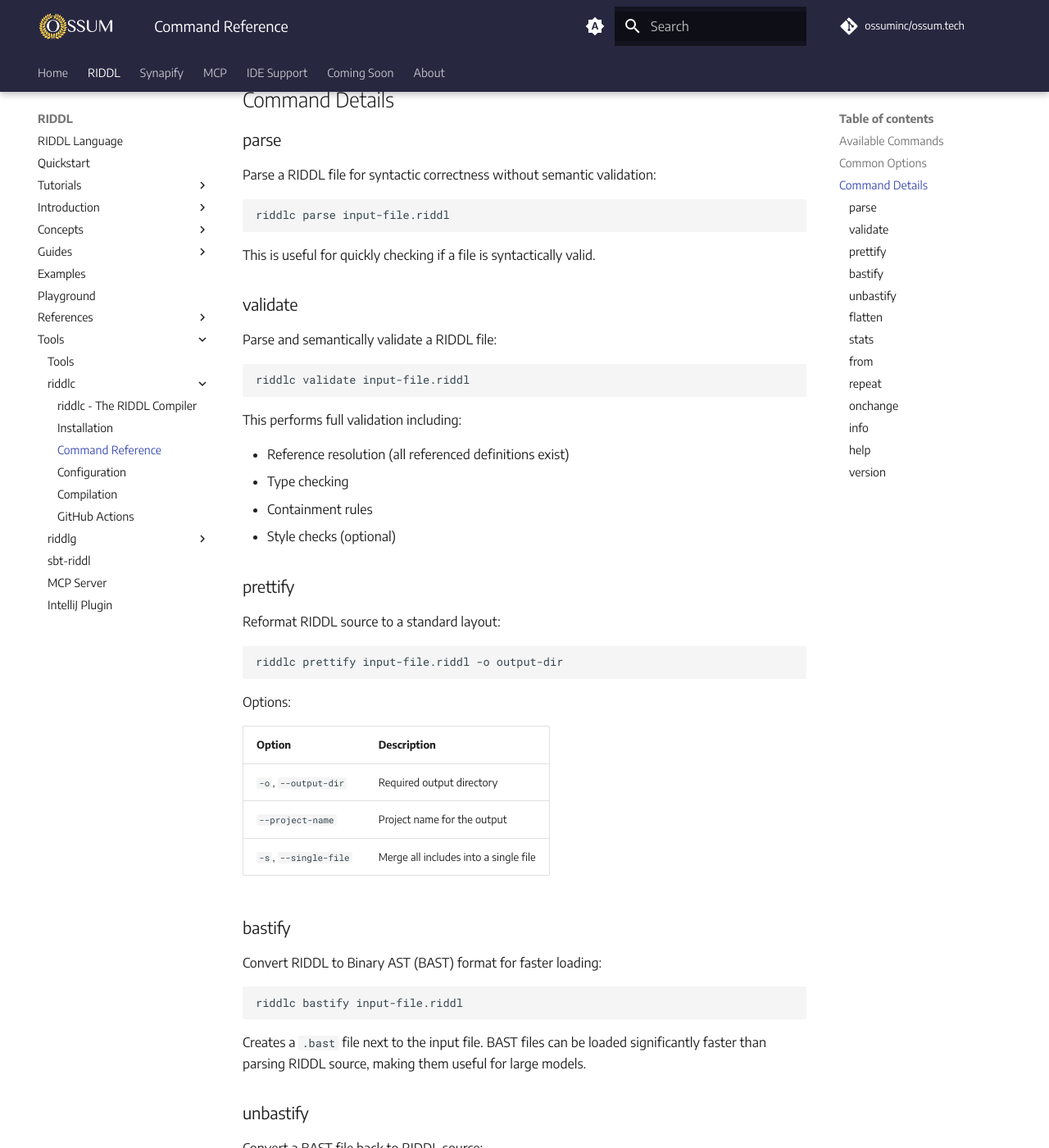
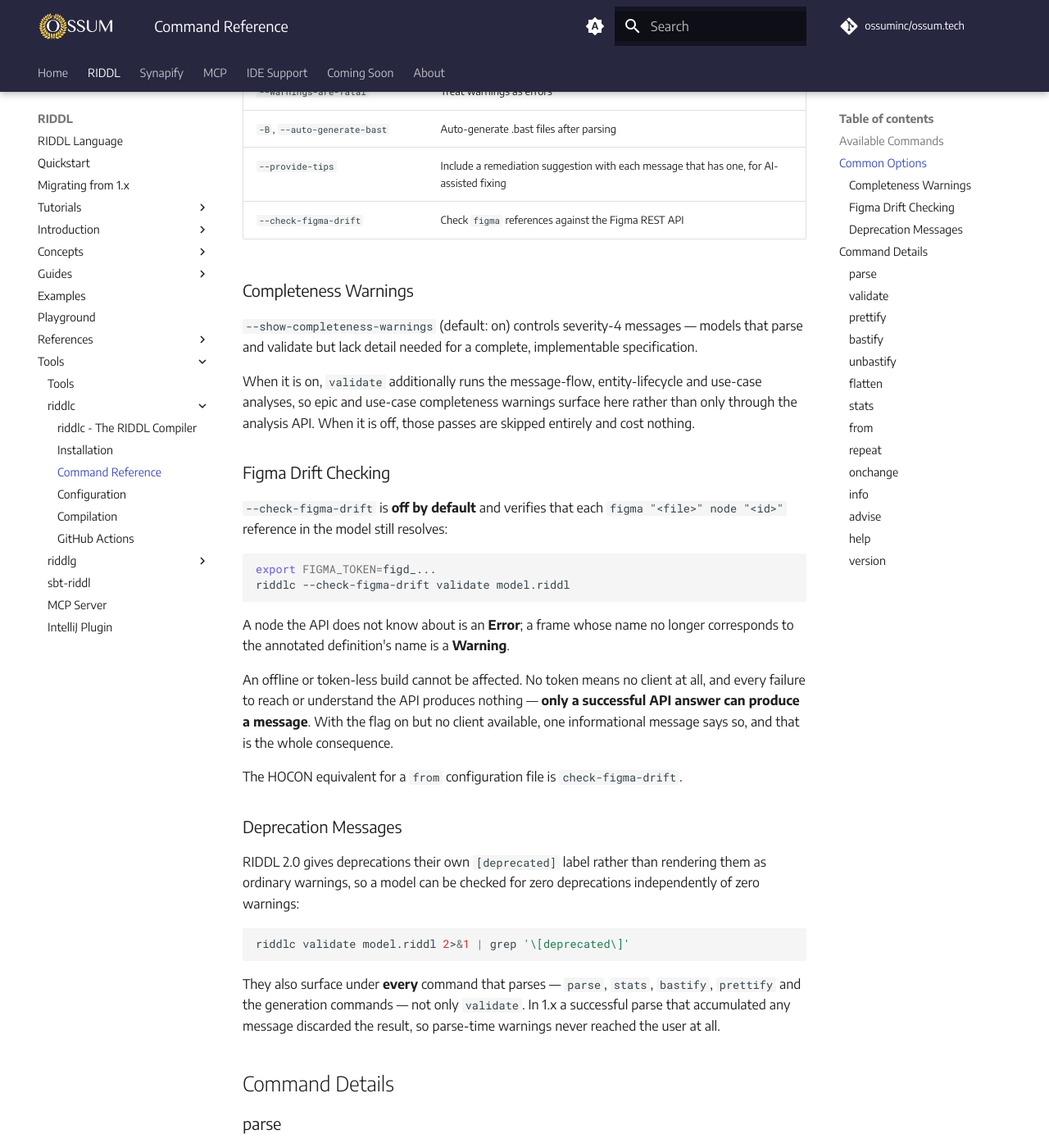
Before and after one commit to ossuminc/ossum.tech, an MkDocs documentation site: the page built from docs/riddl/tools/riddlc/command-reference.md, in a window 1280 px wide and 1400 px high, scrolled down 2213 px. Shown: the whole window at 82% size. Built offline with MkDocs 1.6.1 and Material for MkDocs 9.7.7, drawn with Linux system fonts in a browser that asks for light colours; comment, search, counter and statistics services are not loaded; the version menu is left out; some of the changed text lies outside the part shown.

Commit message:
Document riddlc's 2.0 surface and add the 1.x migration guide
command-reference.md gains the `advise` command, which was missing from the
table entirely, and four flags: `-c/--show-completeness-warnings`,
`--provide-tips`, `--check-figma-drift`, plus a section each for the two that
change behavior rather than just output.

The completeness note records something not obvious from the flag name: with
it on, `validate` additionally runs the message-flow, entity-lifecycle and
use-case passes, so epic warnings surface there rather than only through the
analysis API. With it off those passes are skipped and cost nothing.

The figma section leads with what it CANNOT do, because that is the question a
reader will actually have about a flag that talks to a third-party API: the
flag is off by default, no token means no client, and only a successful API
answer can produce a message. An offline build is unaffected.

`riddlc info` now shows the source git commit, which lets a model repository
identify exactly which compiler produced a given message. The example output
was also stale -- version 1.1.2, riddl.tech, Scala 3.3.7.

Added a deprecation-messages section: they have their own `[deprecated]` label
so zero-deprecations can be checked separately from zero-warnings, and they
surface under every parsing command rather than only `validate`. In 1.x a
successful parse that accumulated any message discarded the result, so
parse-time warnings never reached the user at all -- worth saying, since
someone upgrading will suddenly see messages that were always there.

The migration guide is new, and is the one page that deliberately spans both
versions -- it says so at the top and points learners elsewhere. Organized by
what the reader must do rather than by feature: breaking changes first (the
model will not parse until they are fixed), then deprecations, then what is
new and optional, then a suggested order.

Two things it makes a point of. `riddlc prettify` mechanically clears most of
the deprecation table, which turns a large-looking list into a small one. And
`send … to inlet` is called out as the deprecation needing a DECISION rather
than a rewrite: the fix depends on whether streaming or direct delivery was
meant.

Verified that every cross-page anchor the guide references resolves -- the
build now emits no INFO-level link messages at all.

Co-Authored-By: Claude Opus 5 <noreply@anthropic.com>

````diff
--- a/docs/riddl/tools/riddlc/command-reference.md
+++ b/docs/riddl/tools/riddlc/command-reference.md
@@ -16,6 +16,7 @@ riddlc [common-options] command [command-options]
 | Command | Description |
 |---------|-------------|
 | `about` | Print out information about RIDDL |
+| `advise` | Report remediation advice for a model |
 | `bastify` | Convert a RIDDL file to BAST (Binary AST) format |
 | `dump` | Dump the AST of the input file |
 | `flatten` | Flatten all includes into a single file |
@@ -57,8 +58,58 @@ These options apply to all commands:
 | `-G`, `--group-messages-by-kind` | Group messages by severity |
 | `-x`, `--max-parallel-parsing` | Max parallel include file parsing |
 | `--max-include-wait` | Max time to wait for include parsing |
+| `-c`, `--show-completeness-warnings` | Control completeness warning display |
 | `--warnings-are-fatal` | Treat warnings as errors |
 | `-B`, `--auto-generate-bast` | Auto-generate .bast files after parsing |
+| `--provide-tips` | Include a remediation suggestion with each message that has one, for AI-assisted fixing |
+| `--check-figma-drift` | Check `figma` references against the Figma REST API |
+
+### Completeness Warnings
+
+`--show-completeness-warnings` (default: on) controls severity-4 messages —
+models that parse and validate but lack detail needed for a complete,
+implementable specification.
+
+When it is on, `validate` additionally runs the message-flow, entity-lifecycle
+and use-case analyses, so epic and use-case completeness warnings surface here
+rather than only through the analysis API. When it is off, those passes are
+skipped entirely and cost nothing.
+
+### Figma Drift Checking
+
+`--check-figma-drift` is **off by default** and verifies that each
+`figma "<file>" node "<id>"` reference in the model still resolves:
+
+```bash
+export FIGMA_TOKEN=figd_...
+riddlc --check-figma-drift validate model.riddl
+```
+
+A node the API does not know about is an **Error**; a frame whose name no
+longer corresponds to the annotated definition's name is a **Warning**.
+
+An offline or token-less build cannot be affected. No token means no client at
+all, and every failure to reach or understand the API produces nothing —
+**only a successful API answer can produce a message**. With the flag on but
+no client available, one informational message says so, and that is the whole
+consequence.
+
+The HOCON equivalent for a `from` configuration file is `check-figma-drift`.
+
+### Deprecation Messages
+
+RIDDL 2.0 gives deprecations their own `[deprecated]` label rather than
+rendering them as ordinary warnings, so a model can be checked for zero
+deprecations independently of zero warnings:
+
+```bash
+riddlc validate model.riddl 2>&1 | grep '\[deprecated\]'
+```
+
+They also surface under **every** command that parses — `parse`, `stats`,
+`bastify`, `prettify` and the generation commands — not only `validate`. In
+1.x a successful parse that accumulated any message discarded the result, so
+parse-time warnings never reached the user at all.
 
 ## Command Details
 
@@ -194,12 +245,28 @@ Example output:
 ```
 [info] About riddlc:
 [info]            name: riddlc
-[info]         version: 1.1.2
-[info]   documentation: https://riddl.tech
+[info]         version: 2.0.0
+[info]      git commit: 4af86d6712c9f0b1a3e5d8c47b2f6a90de13c8b5
+[info]   documentation: https://ossum.tech/riddl
 [info]       copyright: © 2019-2026 Ossum Inc.
 [info]        licenses: Apache License, Version 2.0
 [info]    organization: Ossum Inc.
-[info]   scala version: 3.3.7
+[info]   scala version: 3.9.0
+```
+
+`git commit` is new in RIDDL 2.0: the full source SHA the binary was built
+from. It lets a model repository locate the exact compiler changes a given
+`riddlc` embodies — useful when a validation message appears that an older
+build did not produce. Outside a git checkout it reads `unknown`.
+
+### advise
+
+Report remediation advice for a model. Pairs with `--provide-tips`, which
+attaches a suggested fix to each message that has one — intended for
+AI-assisted correction.
+
+```bash
+riddlc advise model.riddl
 ```
 
 ### help
--- a/mkdocs.yml
+++ b/mkdocs.yml
@@ -152,6 +152,7 @@ nav:
   - RIDDL:
     - riddl/index.md
     - Quickstart: riddl/quickstart.md
+    - Migrating from 1.x: riddl/migration/1.x-to-2.0.md
     - Tutorials:
       - riddl/tutorials/index.md
       - Getting Started: riddl/tutorials/basics.md
````
Also changed, not shown: docs/riddl/migration/1.x-to-2.0.md (added, +275 -0 lines).
